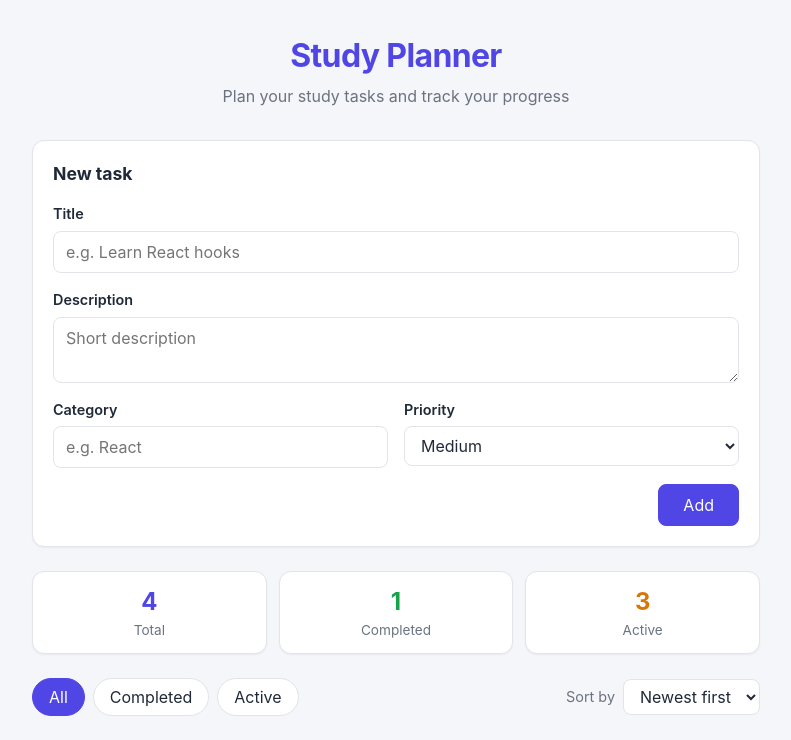
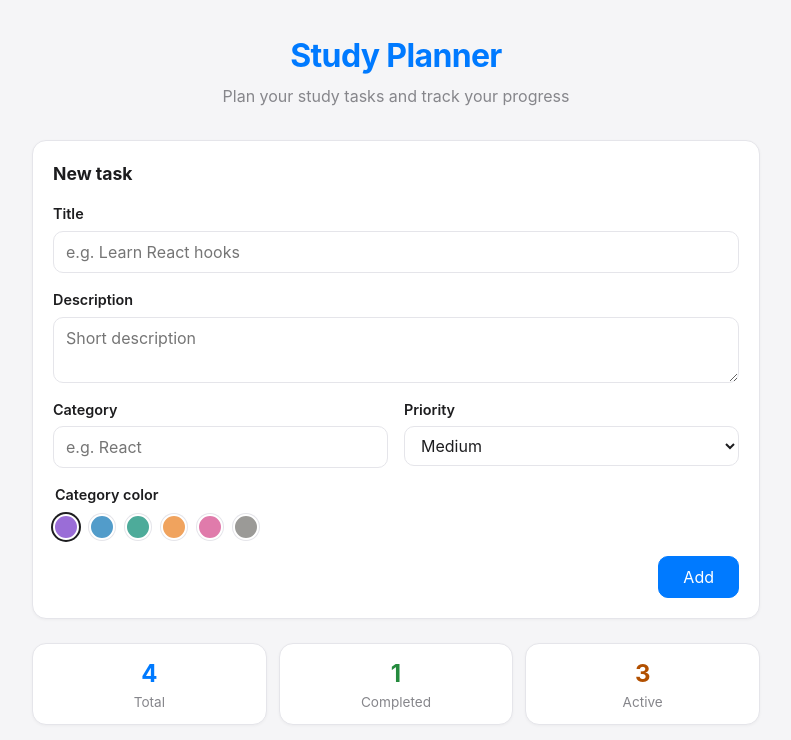
Before and after one commit to oldiix/study-planner, a React (Vite) app: page / in a window 1280 px wide. Shown: the top 740 px of the page, without its empty margins (244-1035 px from the left). Built offline with nearby package versions, Linux system fonts and the light colour scheme.

Commit message:
feat(lab-08): add category color picker

```diff
--- a/src/components/TaskForm.scss
+++ b/src/components/TaskForm.scss
@@ -1,3 +1,4 @@
+@use 'sass:map';
 @use '../styles/variables' as *;
 @use '../styles/mixins' as *;
 
@@ -62,6 +63,55 @@
     color: $color-danger;
   }
 
+  &__colors {
+    min-width: 0;
+    margin: 0;
+    padding: 0;
+    border: 0;
+  }
+
+  &__swatches {
+    display: flex;
+    flex-wrap: wrap;
+    gap: 10px;
+    margin-top: 8px;
+  }
+
+  &__swatch-option {
+    position: relative;
+    cursor: pointer;
+  }
+
+  &__swatch-input {
+    position: absolute;
+    opacity: 0;
+    pointer-events: none;
+  }
+
+  &__swatch {
+    display: block;
+    width: 26px;
+    height: 26px;
+    border: 2px solid $color-surface;
+    border-radius: 50%;
+    box-shadow: 0 0 0 1px $color-border;
+    transition: box-shadow $transition;
+
+    @each $name, $colors in $category-colors {
+      &--#{$name} {
+        background-color: map.get($colors, swatch);
+      }
+    }
+  }
+
+  &__swatch-input:checked + &__swatch {
+    box-shadow: 0 0 0 2px $color-text;
+  }
+
+  &__swatch-input:focus-visible + &__swatch {
+    box-shadow: 0 0 0 3px $color-primary;
+  }
+
   &__submit {
     @include button;
     align-self: flex-end;
--- a/src/components/TaskForm.tsx
+++ b/src/components/TaskForm.tsx
@@ -1,16 +1,19 @@
 import {useState} from 'react'
 import type {ChangeEvent, FormEvent} from 'react'
-import type {NewTask, Priority} from '../types/task'
+import type {CategoryColor, NewTask, Priority} from '../types/task'
 import './TaskForm.scss'
 
 type TaskFormProps = {
     onAdd: (task: NewTask) => void
 }
 
+const categoryColors: CategoryColor[] = ['indigo', 'blue', 'green', 'orange', 'pink', 'gray']
+
 const emptyForm: NewTask = {
     title: '',
     description: '',
     category: '',
+    categoryColor: 'indigo',
     priority: 'medium',
 }
 
@@ -36,6 +39,7 @@ export default function TaskForm({onAdd}: TaskFormProps) {
             title,
             description: form.description.trim(),
             category: form.category.trim() || 'General',
+            categoryColor: form.categoryColor,
             priority: form.priority,
         })
 
@@ -114,6 +118,26 @@ export default function TaskForm({onAdd}: TaskFormProps) {
                 </div>
             </div>
 
+            <fieldset className="task-form__colors">
+                <legend className="task-form__label">Category color</legend>
+                <div className="task-form__swatches">
+                    {categoryColors.map((color) => (
+                        <label key={color} className="task-form__swatch-option">
+                            <input
+                                type="radio"
+                                name="category-color"
+                                className="task-form__swatch-input"
+                                value={color}
+                                checked={form.categoryColor === color}
+                                onChange={() => setForm({...form, categoryColor: color})}
+                                aria-label={color}
+                            />
+                            <span className={`task-form__swatch task-form__swatch--${color}`}/>
+                        </label>
+                    ))}
+                </div>
+            </fieldset>
+
             <button type="submit" className="task-form__submit">
                 Add
             </button>
--- a/src/components/TaskItem.tsx
+++ b/src/components/TaskItem.tsx
@@ -17,7 +17,9 @@ export default function TaskItem({task, onToggle, onDelete}: TaskItemProps) {
                 {task.description && <p className="task-item__description">{task.description}</p>}
 
                 <div className="task-item__meta">
-                    <span className="task-item__category">{task.category}</span>
+          <span className={`task-item__category task-item__category--${task.categoryColor}`}>
+            {task.category}
+          </span>
                     <span className={`task-item__priority task-item__priority--${task.priority}`}>
             {task.priority}
           </span>
--- a/src/data/initialTasks.ts
+++ b/src/data/initialTasks.ts
@@ -8,6 +8,7 @@ export const initialTasks: Task[] = [
         completed: false,
         priority: 'high',
         category: 'React',
+        categoryColor: 'blue',
     },
     {
         id: 2,
@@ -16,6 +17,7 @@ export const initialTasks: Task[] = [
         completed: true,
         priority: 'medium',
         category: 'TypeScript',
+        categoryColor: 'indigo',
     },
     {
         id: 3,
@@ -24,6 +26,7 @@ export const initialTasks: Task[] = [
         completed: false,
         priority: 'medium',
         category: 'React',
+        categoryColor: 'blue',
     },
     {
         id: 4,
@@ -32,5 +35,6 @@ export const initialTasks: Task[] = [
         completed: false,
         priority: 'low',
         category: 'CSS',
+        categoryColor: 'pink',
     },
 ]
--- a/src/styles/_variables.scss
+++ b/src/styles/_variables.scss
@@ -1,22 +1,31 @@
-$color-primary: #4f46e5;
-$color-primary-dark: #4338ca;
-$color-primary-light: #eef2ff;
-$color-bg: #f5f6fa;
+$color-primary: #007aff;
+$color-primary-dark: #0062cc;
+$color-primary-light: #e5f1ff;
+$color-bg: #f5f5f7;
 $color-surface: #ffffff;
-$color-border: #e2e4ea;
-$color-text: #1f2937;
-$color-text-muted: #6b7280;
-$color-success: #16a34a;
-$color-success-light: #dcfce7;
-$color-warning: #d97706;
-$color-warning-light: #fef3c7;
-$color-danger: #dc2626;
-$color-danger-light: #fee2e2;
+$color-border: #e5e5ea;
+$color-text: #1d1d1f;
+$color-text-muted: #86868b;
+$color-success: #248a3d;
+$color-success-light: #e3f5e8;
+$color-warning: #b25000;
+$color-warning-light: #fdf0dc;
+$color-danger: #d70015;
+$color-danger-light: #ffe5e3;
 
-$radius: 8px;
-$radius-lg: 12px;
-$shadow: 0 1px 2px rgba(17, 24, 39, 0.05);
-$shadow-hover: 0 4px 12px rgba(17, 24, 39, 0.08);
-$transition: 0.15s ease;
+$radius: 10px;
+$radius-lg: 14px;
+$shadow: 0 1px 3px rgba(0, 0, 0, 0.04);
+$shadow-hover: 0 6px 16px rgba(0, 0, 0, 0.07);
+$transition: 0.2s ease;
 
 $font-family: -apple-system, BlinkMacSystemFont, 'SF Pro Text', 'Inter Variable', 'Segoe UI', Roboto, sans-serif;
+
+$category-colors: (
+        indigo: (text: #412454, bg: #ebe2f3, swatch: #9a6dd7),
+        blue: (text: #183347, bg: #dbeaf3, swatch: #529cca),
+        green: (text: #1c3829, bg: #ddeedf, swatch: #4dab9a),
+        orange: (text: #49290e, bg: #fbe4d2, swatch: #f0a35e),
+        pink: (text: #4c2337, bg: #f6e2eb, swatch: #e07bab),
+        gray: (text: #37352f, bg: #ebebea, swatch: #9b9a97),
+);
```
Also changed, not shown: src/types/task.ts (+9 -3 lines).
